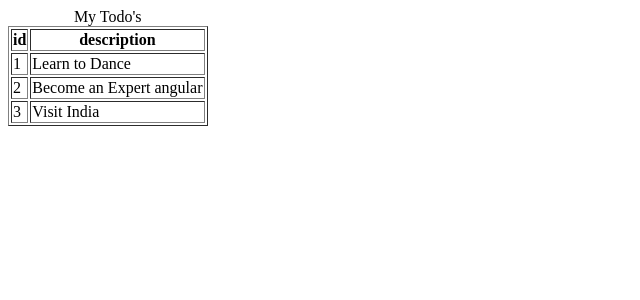
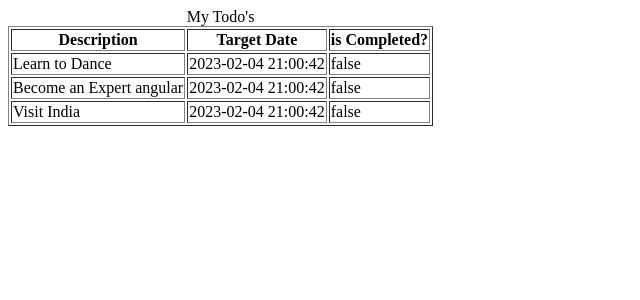
Before and after one commit to Brunocs1991/udemy-Go-Java-Full-Stack-with-Spring-Boot-and-Angular, an Angular app in the folder todo/: page /todos in a window 1280 px wide. Shown: the top 300 px of the page, without its empty margins (0-640 px from the left). Built offline with nearby package versions, Linux system fonts and the light colour scheme.

Commit message:
classe todo update, ante config table todos

```diff
--- a/todo/src/app/list-todos/list-todos.component.html
+++ b/todo/src/app/list-todos/list-todos.component.html
@@ -2,14 +2,16 @@
   <caption>My Todo's</caption>
   <thead>
     <tr>
-      <th>id</th>
-      <th>description</th>
+      <th>Description</th>
+      <th>Target Date</th>
+      <th>is Completed?</th>
     </tr>
   </thead>
   <tbody>
     <tr *ngFor="let todo of todos">
-      <td>{{todo.id}}</td>
       <td>{{todo.description}}</td>
+      <td>{{todo.targetDate | date :'yyyy-MM-dd HH:mm:ss'}}</td>
+      <td>{{todo.done}}</td>
     </tr>
   </tbody>
 </table>
--- a/todo/src/app/list-todos/list-todos.component.ts
+++ b/todo/src/app/list-todos/list-todos.component.ts
@@ -8,10 +8,26 @@ import { Todo } from '../models/Todo';
 })
 export class ListTodosComponent implements OnInit {
   todos: Todo[] = [
-    { id: 1, description: 'Learn to Dance' },
-    { id: 2, description: 'Become an Expert angular' },
-    { id: 3, description: 'Visit India' },
+    {
+      id: 1,
+      description: 'Learn to Dance',
+      done: false,
+      targetDate: new Date(),
+    },
+    {
+      id: 2,
+      description: 'Become an Expert angular',
+      done: false,
+      targetDate: new Date(),
+    },
+    {
+      id: 3,
+      description: 'Visit India',
+      done: false,
+      targetDate: new Date(),
+    },
   ];
+
   constructor() {}
 
   ngOnInit(): void {}
```
Also changed, not shown: todo/src/app/models/Todo.ts (+6 -1 lines).
